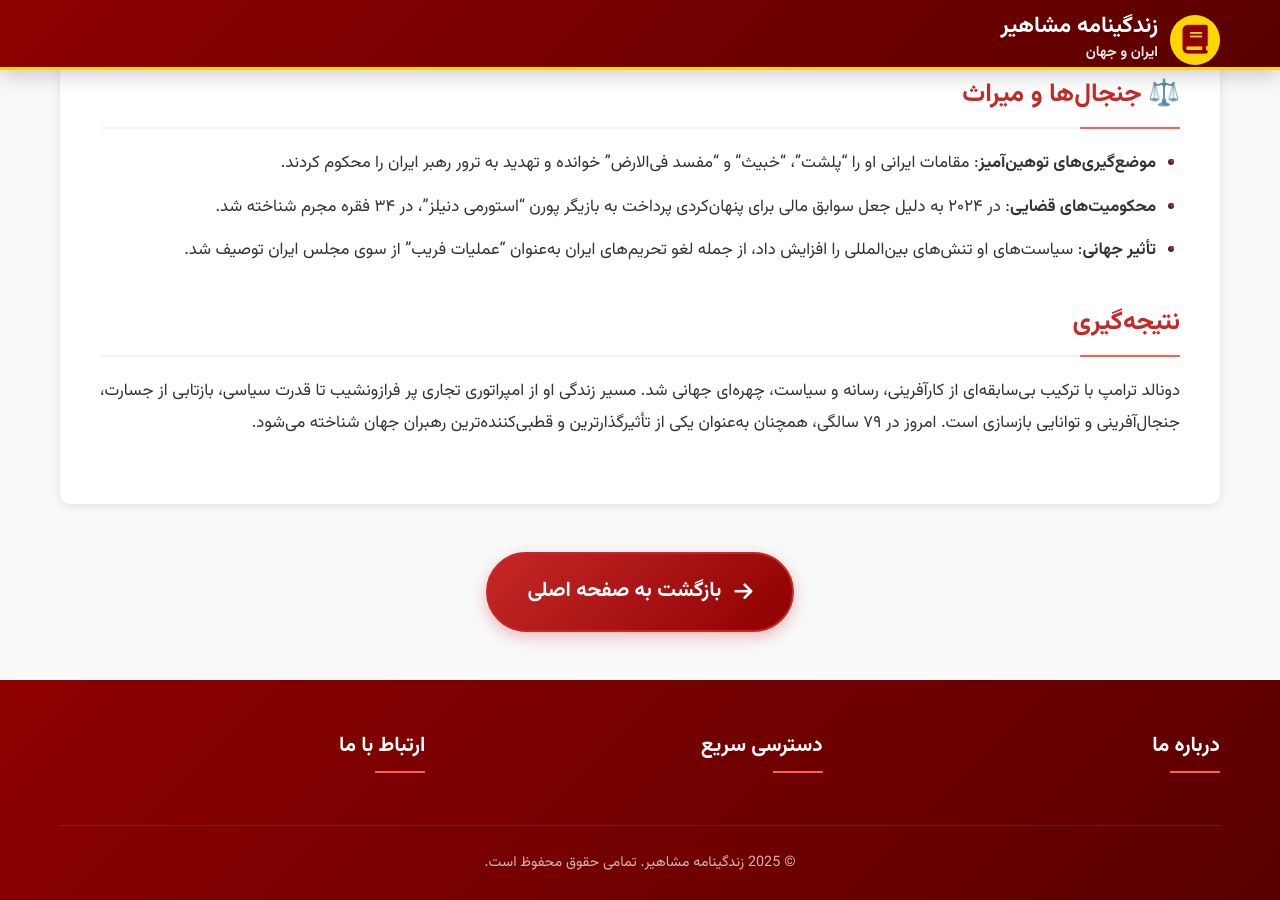
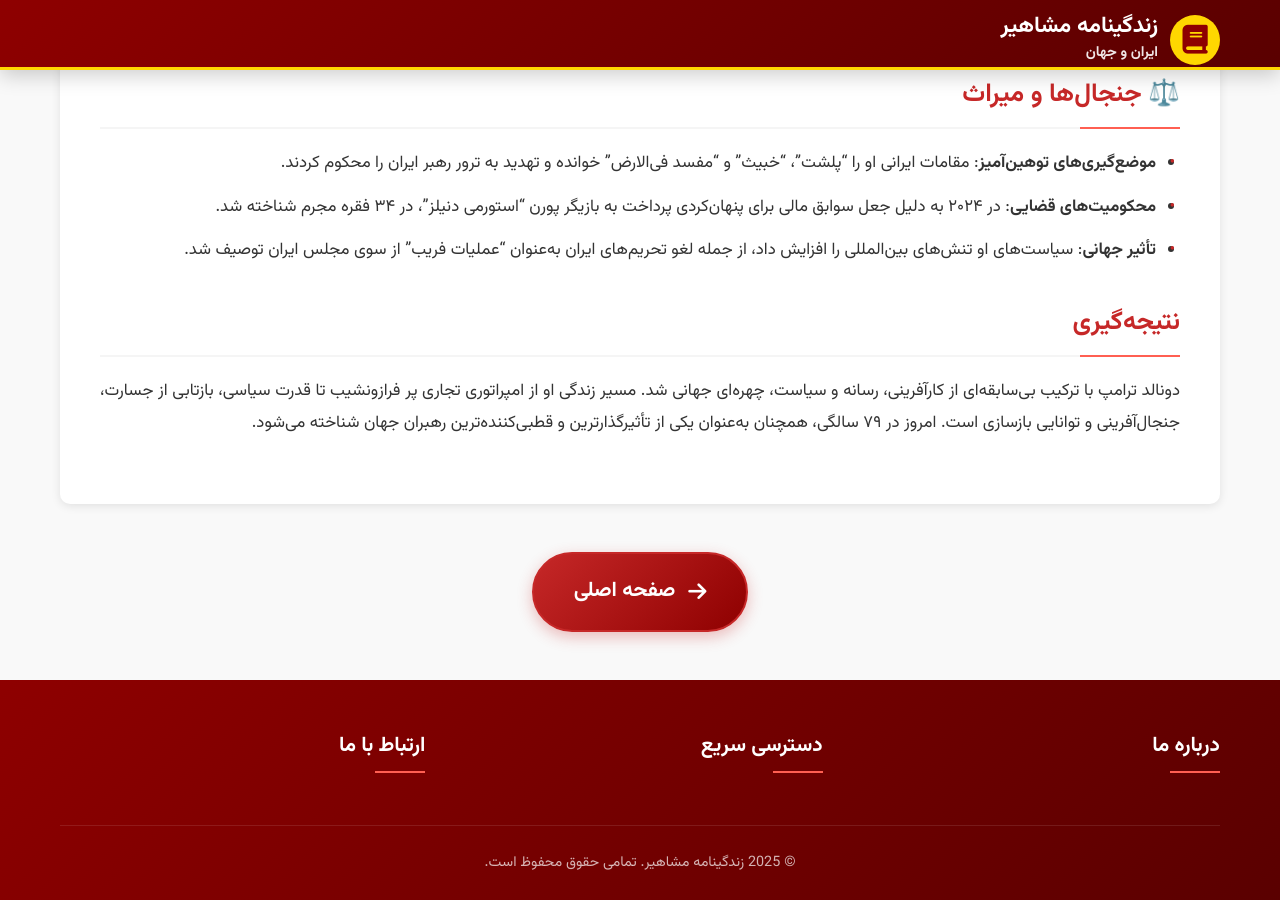
Before and after one commit to darkblog/darkblog.github.io, a Jekyll site: the page built from _posts/2025-7-3-41.md, in a window 1280 px wide and 900 px high, scrolled down 1813 px. Built offline with Jekyll 4.4.1, drawn with Linux system fonts in a browser that asks for light colours.

Commit message:
Update post.html

```diff
--- a/_layouts/post.html
+++ b/_layouts/post.html
@@ -765,7 +765,7 @@
 
             <div class="home-button-container">
                 <a href="{{ site.baseurl }}/" class="home-button">
-                    <i class="fas fa-arrow-right"></i> بازگشت به صفحه اصلی
+                    <i class="fas fa-arrow-right"></i> صفحه اصلی
                 </a>
             </div>
         </article>
```
